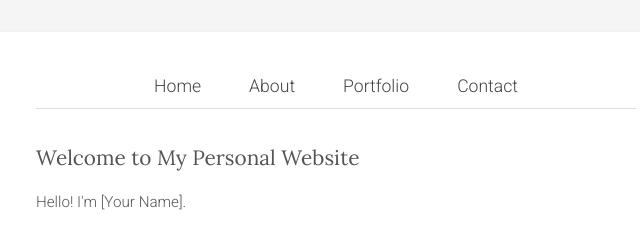
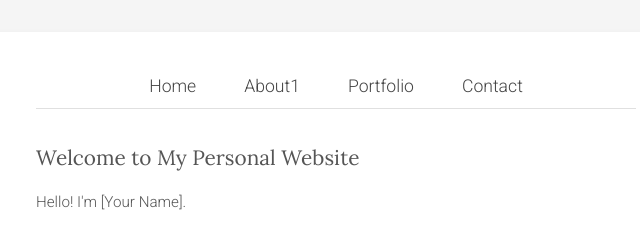
Before and after one commit to pearcemm/pearcemm, a plain HTML site: page index.html in a window 1280 px wide. Shown: the top 236 px of the page, 304-944 px from the left. Drawn offline with Linux system fonts and the light colour scheme.

Commit message:
Update index.html

```diff
--- a/index.html
+++ b/index.html
@@ -15,7 +15,7 @@
         <nav>
             <ul>
                 <li><a href="#">Home</a></li>
-                <li><a href="pages/linktree.html">About</a></li>
+                <li><a href="pages/linktree.html">About1</a></li>
                 <li><a href="#">Portfolio</a></li>
                 <li><a href="#">Contact</a></li>
             </ul>
```
